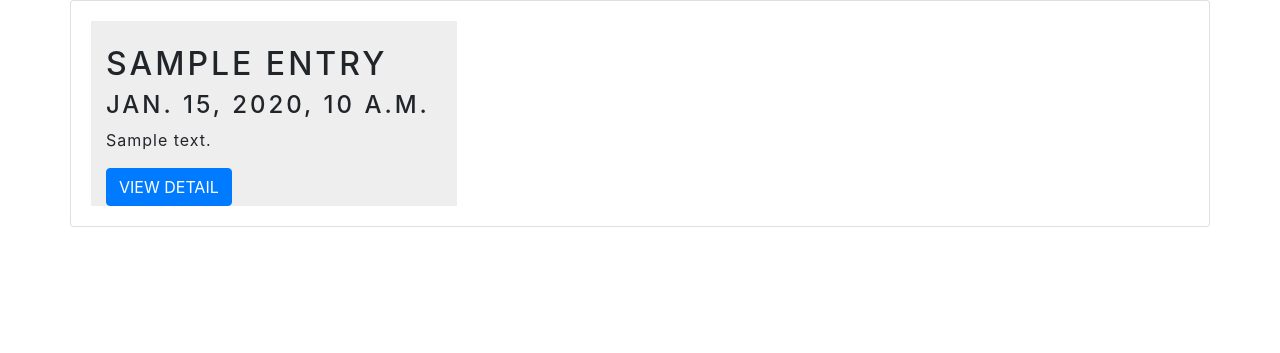
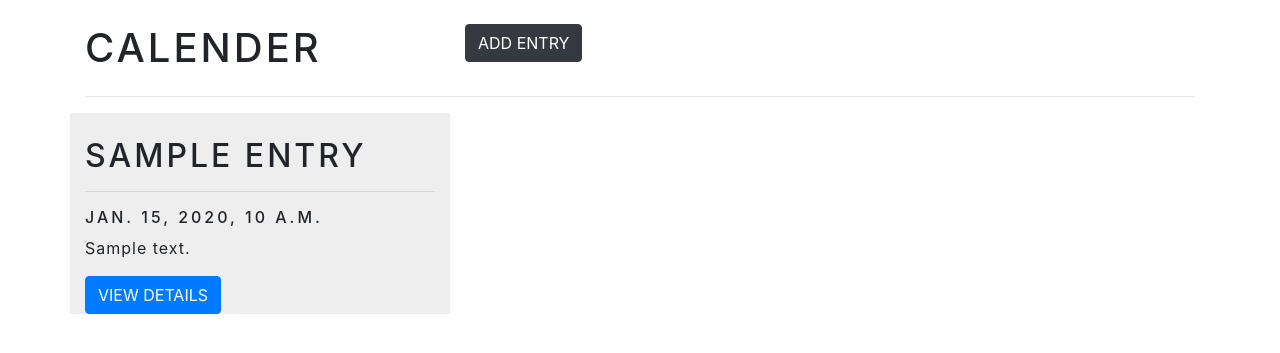
Before and after one commit to okprogrammer/Calener-App, a Django app: template myapp/templates/myapp/index.html in a window 1280 px wide. Shown: the top 353 px of the page. Run offline with Django 3.2, Linux system fonts and the light colour scheme; the template is opened without the code that fills it: most values are stand-ins (such as "Sample title", 1, 10 or a date in 2020); some libraries are stand-ins or nearby versions.

Commit message:
modified and deleted other page

```diff
--- a/myapp/templates/myapp/_calender_entry.html
+++ b/myapp/templates/myapp/_calender_entry.html
@@ -1,11 +1,9 @@
-<div class="card" style="width: 100rem;">
-        <div class="card-body">
+
 <div class="calender_entry col-lg-4">
         <br>
    <h2>{{entry.name}}</h2>
-   <h4>{{entry.date}}</h4>
-   <p>{{entry.description}}</p>
-   <button class="btn btn-primary">View Detail</button>
+   <hr>
+   <h6>{{entry.date}}</h6>
+   <p>{{entry.description|truncatechars:100}}</p>
+   <button onclick="window.location='{% url 'details' pk=entry.id %}'" class="btn btn-primary">View Details</button>
     </div>
-</div>
-</div>
--- a/myapp/templates/myapp/index.html
+++ b/myapp/templates/myapp/index.html
@@ -1,6 +1,17 @@
 {% extends "myapp/base.html" %}
 {% block content %}
 <div class="container">
+    <br>
+    <div class="row">
+   <div class="col-lg-4">
+        <h1>Calender</h1>
+   </div>
+   <div class="col-lg-4">
+        <button onclick="window.location='{% url 'add' %}'" class="btn btn-dark">Add Entry</button>
+   </div>
+    </div>
+
+    <hr>
 <div class="row">
     {% for entry in entries %}
    {% include 'myapp/_calender_entry.html' %}
```
Also changed, not shown: myapp/views.py (+27 -1 lines), db.sqlite3, myapp/templates/myapp/detail.html (deleted).
